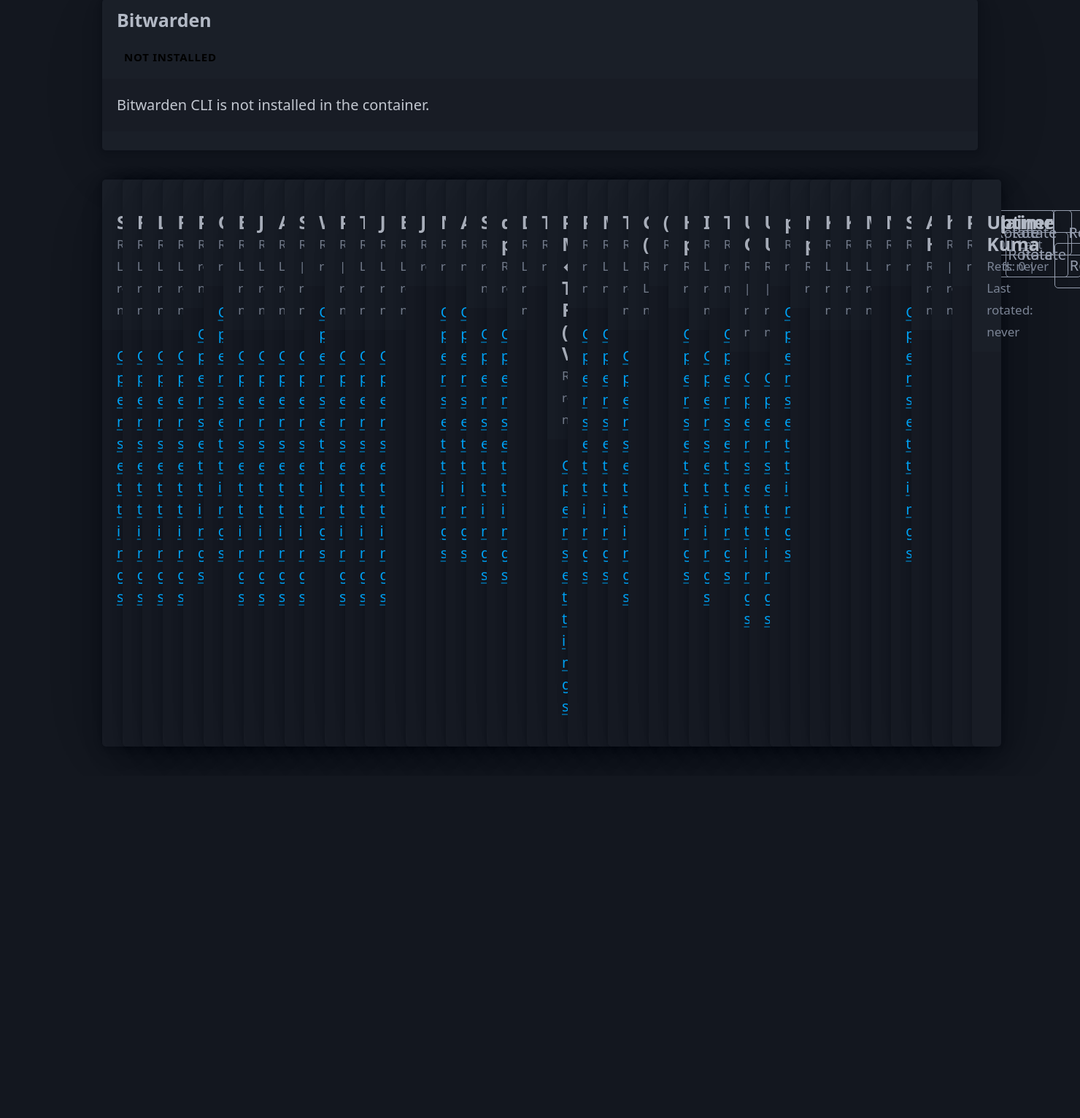
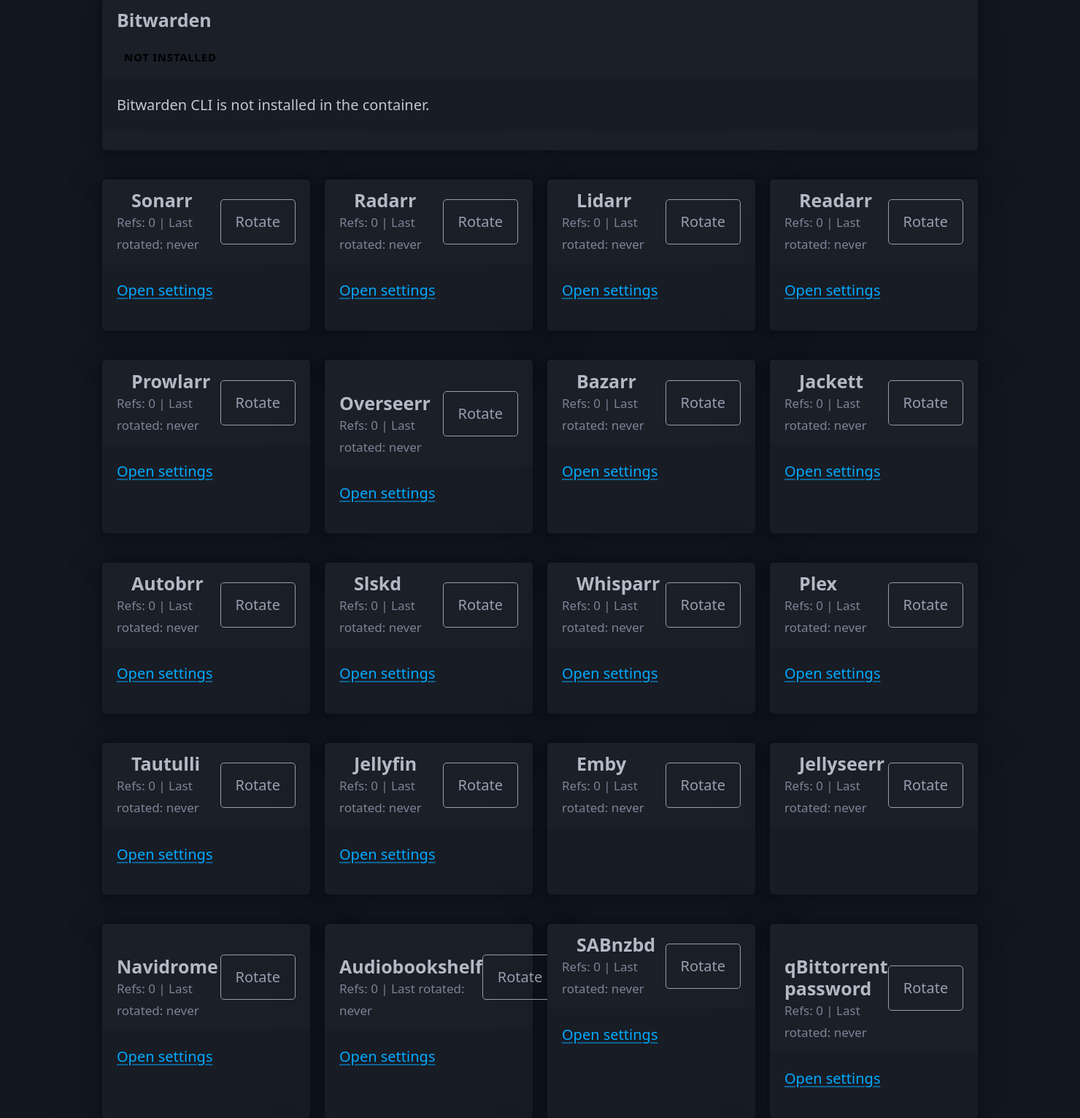
Before and after one commit to compactly8274/verificationrotation, a FastAPI app: page / in a window 1480 px wide; the page is wider, and only the part inside the window is pictured. Shown: the part 210-1742 px from the top of that part at 73% size. Before the commit the page ends 1243 px from the top of that part, so only its background shows below. Run offline with FastAPI, Linux system fonts and the light colour scheme; the visitor is signed in with stand-in values (Sample User, id 1); data comes from the database, SQL or seed files in the repository; data that the repository does not hold is empty; some libraries are stand-ins or nearby versions.

Commit message:
Safe automated rotation pipeline with notifications and scan hardening
Pico CSS .grid splits all children into equal columns, so 50+ services
became ~15px wide each. Replace with an auto-fill CSS grid that wraps
cards at 280px minimum width.

https://claude.ai/code/session_01WnTWyCC7SDTAG9PLACiKee

Co-authored-by: Claude <noreply@anthropic.com>

```diff
--- a/src/static/app.js
+++ b/src/static/app.js
@@ -25,7 +25,7 @@ function renderServices(services) {
     container.innerHTML = '<p>No services configured.</p>';
     return;
   }
-  let html = '<div class="grid">';
+  let html = '<div id="services-grid">';
   for (const svc of services) {
     const ageText = svc.age_days !== null ? `${svc.age_days}d ago` : 'never';
     const isStale = svc.status === 'stale';
--- a/src/static/style.css
+++ b/src/static/style.css
@@ -33,6 +33,12 @@
   margin-bottom: 1rem;
 }
 
+#services-grid {
+  display: grid;
+  grid-template-columns: repeat(auto-fill, minmax(280px, 1fr));
+  gap: 1rem;
+}
+
 .service-card header {
   display: flex;
   justify-content: space-between;
```
